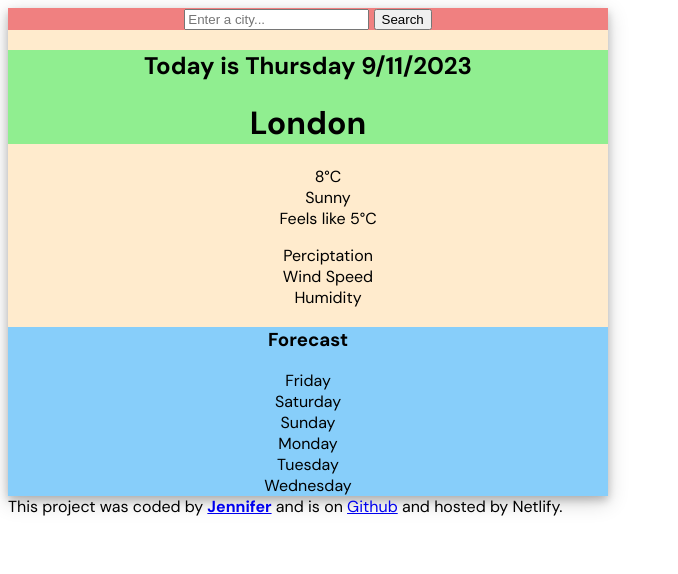
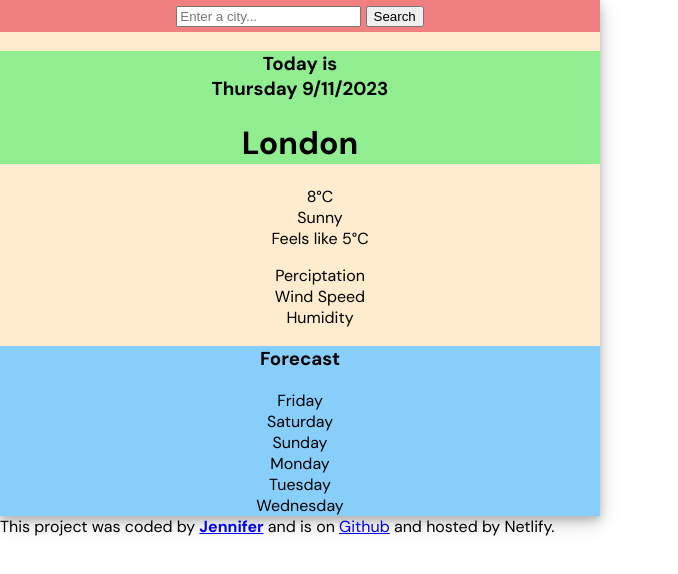
Before and after one commit to jennyweic/weather-app-vanilla, a website: page index.html in a window 1280 px wide. Shown: the whole page, without its empty margins (0-678 px from the left). Drawn offline with Linux system fonts and the light colour scheme.

Commit message:
Updated heading details and body margin

```diff
--- a/index.html
+++ b/index.html
@@ -22,7 +22,8 @@
 </header>
   <main>
     <div class="heading-details">
-      <h2>Today is Thursday 9/11/2023</h2>
+      <h3>Today is <br/>
+        Thursday 9/11/2023</h3>
       <h1>London</h1>
     </div>
     <div>
--- a/src/style.css
+++ b/src/style.css
@@ -1,6 +1,7 @@
 body{
     font-family: 'Bebas Neue', sans-serif;
 font-family: 'DM Sans', sans-serif;
+margin: 0 auto;
 }
 
 .app-card {
@@ -22,5 +23,6 @@ box-sizing: border-box;
 
 #search-function{
 box-sizing: border-box;
-    background-color: lightcoral
+    background-color: lightcoral;
+    padding: 5px 10px;
 }
```
